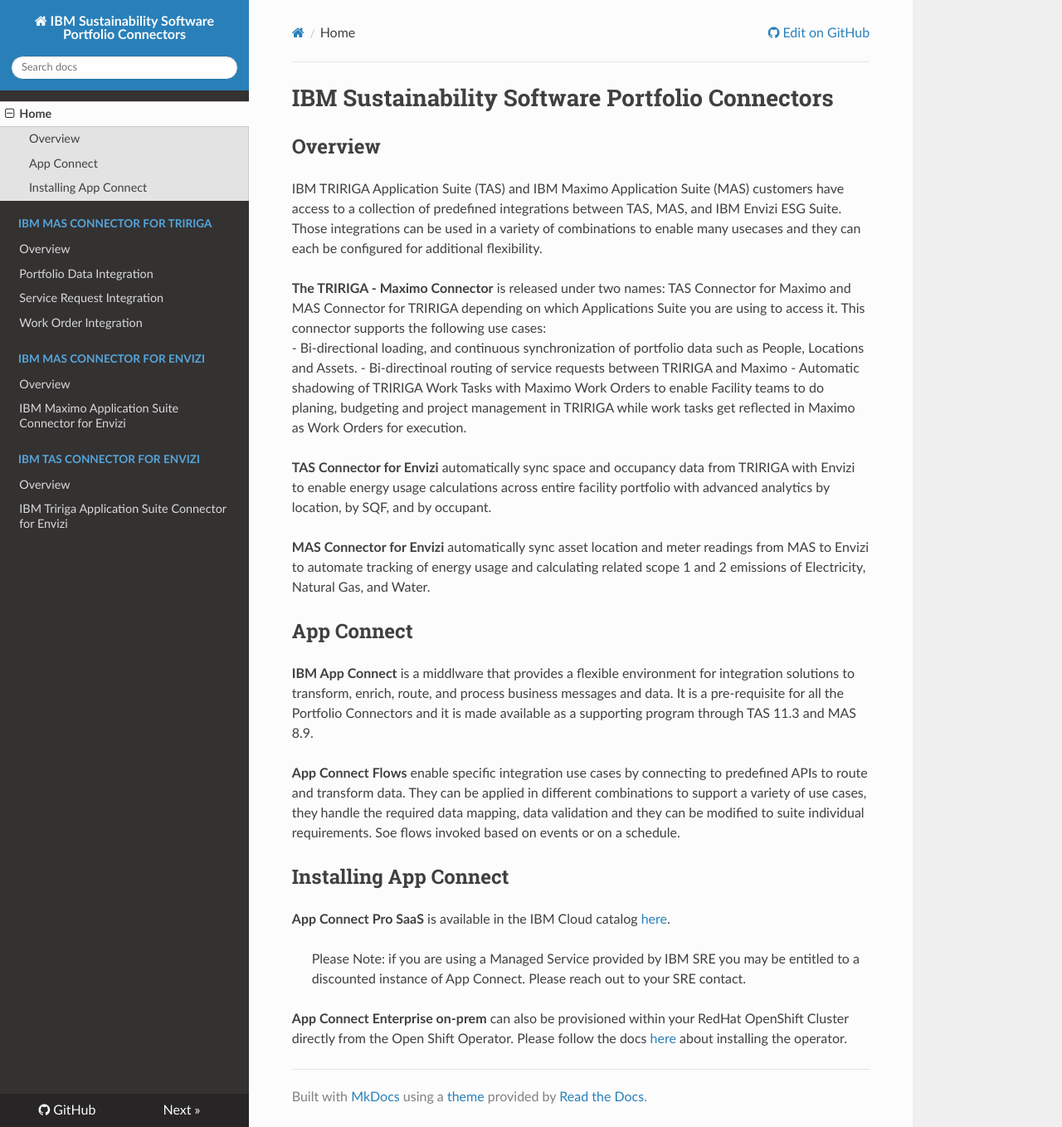
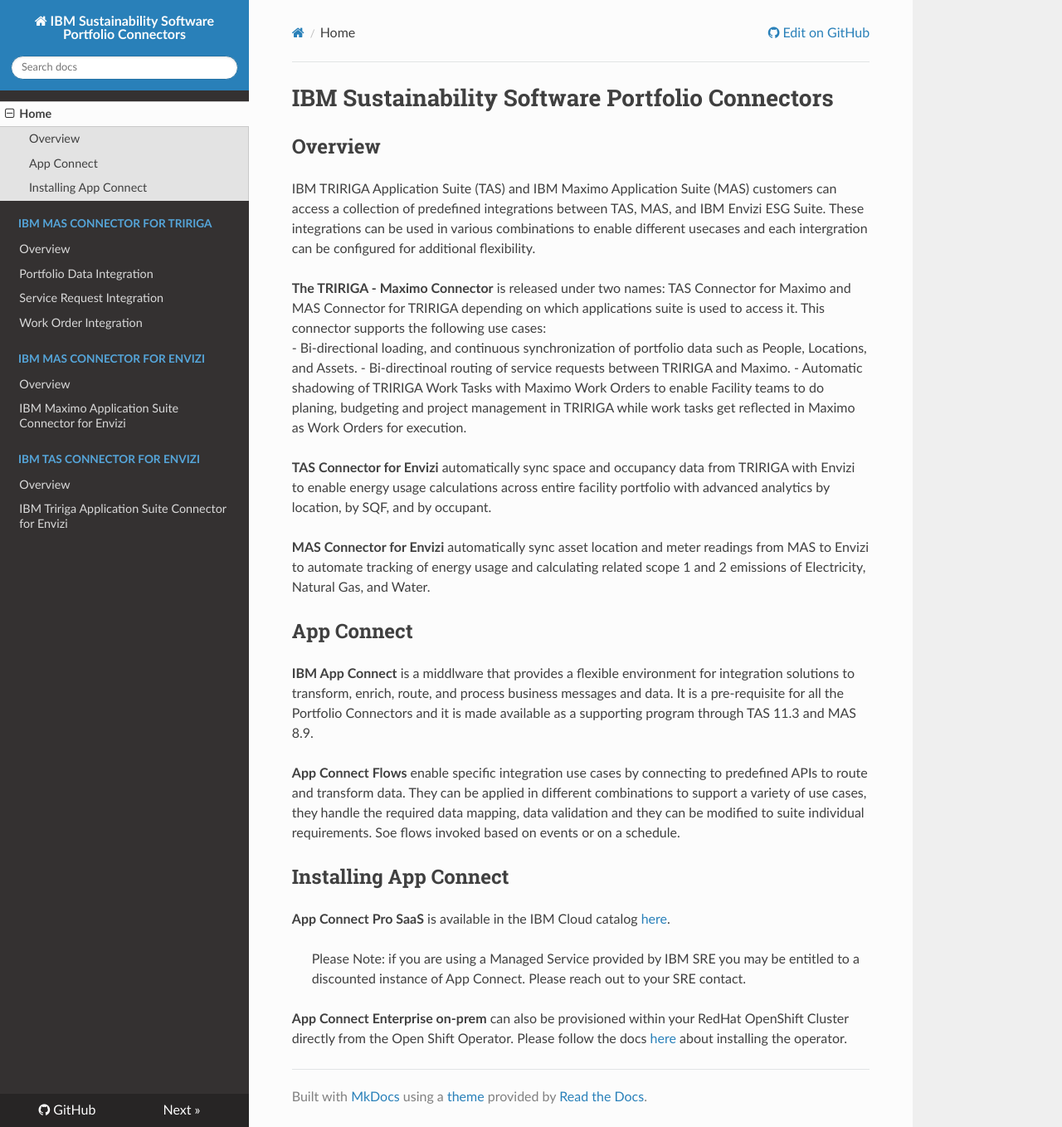
Before and after one commit to IBM/IBM-Sustainability-Software-Portfolio-Connectors, an MkDocs documentation site: the page built from docs/index.md, in a window 1280 px wide and 1358 px high. Shown: the whole window at 83% size. Built offline with MkDocs 1.6.1, drawn with Linux system fonts in a browser that asks for light colours; nearby versions of some CDN libraries.

Commit message:
Update index.md

```diff
--- a/docs/index.md
+++ b/docs/index.md
@@ -2,11 +2,11 @@
 
 ## Overview
 
-IBM TRIRIGA Application Suite (TAS) and IBM Maximo Application Suite (MAS) customers have access to a collection of predefined integrations between TAS, MAS, and IBM Envizi ESG Suite. Those integrations can be used in a variety of combinations to enable many usecases and they can each be configured for additional flexibility.
+IBM TRIRIGA Application Suite (TAS) and IBM Maximo Application Suite (MAS) customers can access a collection of predefined integrations between TAS, MAS, and IBM Envizi ESG Suite. These integrations can be used in various combinations to enable different usecases and each intergration can be configured for additional flexibility.
 
-**The TRIRIGA - Maximo Connector** is released under two names: TAS Connector for Maximo and MAS Connector for TRIRIGA depending on which Applications Suite you are using to access it. This connector supports the following use cases:
-- Bi-directional loading, and continuous synchronization of portfolio data such as People, Locations and Assets.
-- Bi-directinoal routing of service requests between TRIRIGA and Maximo
+**The TRIRIGA - Maximo Connector** is released under two names: TAS Connector for Maximo and MAS Connector for TRIRIGA depending on which applications suite is used to access it. This connector supports the following use cases:
+- Bi-directional loading, and continuous synchronization of portfolio data such as People, Locations, and Assets.
+- Bi-directinoal routing of service requests between TRIRIGA and Maximo.
 - Automatic shadowing of TRIRIGA Work Tasks with Maximo Work Orders to enable Facility teams to do planing, budgeting and project management in TRIRIGA while work tasks get reflected in Maximo as Work Orders for execution.
 
 **TAS Connector for Envizi** automatically sync space and occupancy data from TRIRIGA with Envizi to enable energy usage calculations across entire facility portfolio with advanced analytics by location, by SQF, and by occupant.
```
